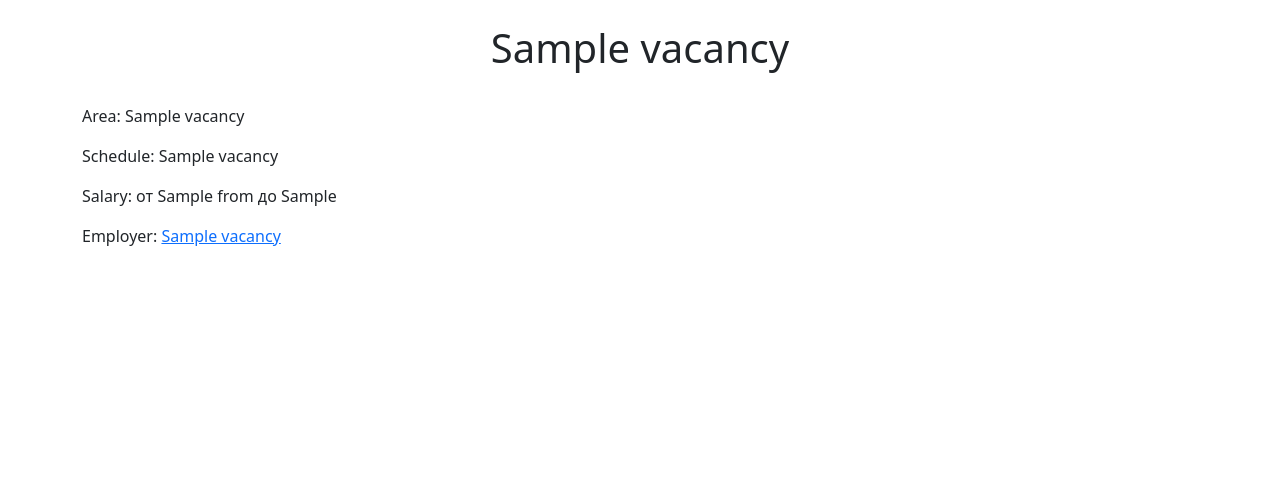
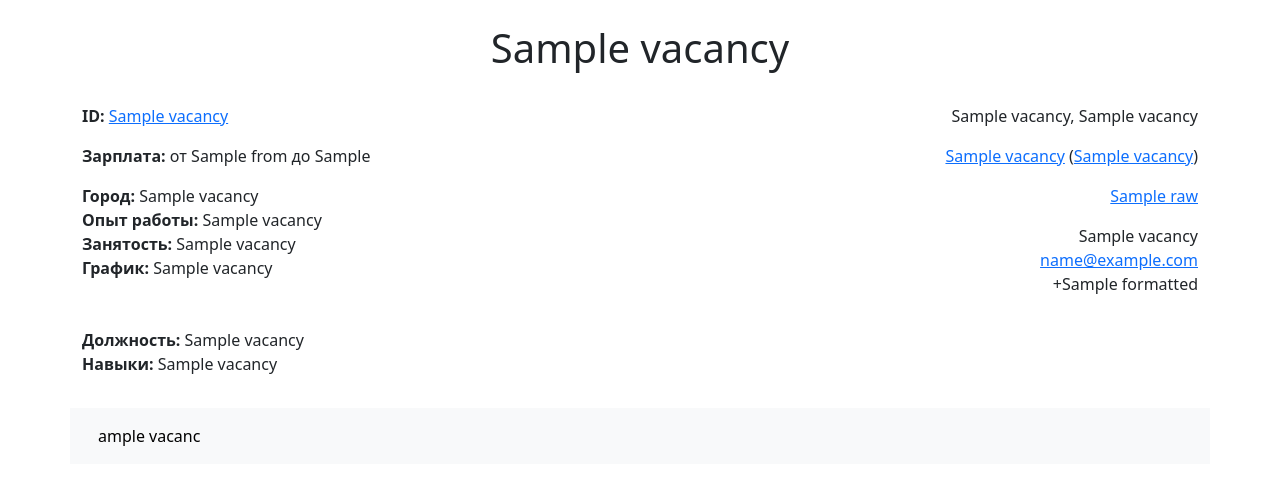
Before and after one commit to ilavir/hh_parser, a Flask app: template templates/vacancy.html in a window 1280 px wide. Shown: the top 485 px of the page. Run offline with Flask 3, Linux system fonts and the light colour scheme; the template is opened without the code that fills it: most values are stand-ins (such as "Sample title", 1, 10 or a date in 2020).

Commit message:
Added vacancy detail view

```diff
--- a/app.py
+++ b/app.py
@@ -43,7 +43,7 @@
 
     conn.close()
 
-    # Convert salary strings to dictionaries
+    # Convertions
     for i, vacancy in enumerate(vacancies):
         dt_object = datetime.strptime(vacancy[7], "%Y-%m-%dT%H:%M:%S%z")
         formatted_date = dt_object.strftime("%d.%m.%Y")
@@ -55,17 +55,26 @@
 def get_vacancy_by_id(selected_db, vacancy_id):
     conn, cursor = db_connect(selected_db)
     query = """
-        SELECT vacancy.hh_id, vacancy.name, area.name, schedule.name, vacancy.salary,
-        employer.hh_id, employer.name FROM vacancy JOIN area ON vacancy.area_id = area.area_id
-        JOIN schedule ON vacancy.schedule_id = schedule.schedule_id JOIN employer ON vacancy.employer_id = employer.employer_id
+        SELECT vacancy_id, vacancy.hh_id, vacancy.url, vacancy.alternate_url, vacancy.name, archived, published_at,
+        vacancy_type.name, salary, experience.name, schedule.name, vacancy_description, vacancy_skills, professional_roles.name,
+        employer.hh_id, employment.name, employer.name, employer.alternate_url, area.name, address, contacts
+        FROM vacancy
+        JOIN vacancy_type ON vacancy.type_id = vacancy_type.type_id
+        JOIN experience ON vacancy.experience_id = experience.experience_id
+        JOIN schedule ON vacancy.schedule_id = schedule.schedule_id
+        JOIN professional_roles ON vacancy.professional_roles_id = professional_roles.professional_roles_id
+        JOIN employer ON vacancy.employer_id = employer.employer_id
+        JOIN employment ON vacancy.employment_id = employment.employment_id
+        JOIN area ON vacancy.area_id = area.area_id
         WHERE vacancy.hh_id = ?
     """
     cursor.execute(query, (vacancy_id,))
     vacancy = cursor.fetchone()
 
-    # Convert salary string to dictionary
-    if vacancy and vacancy[4]:
-        vacancy = vacancy[:4] + (json.loads(vacancy[4]),) + vacancy[5:]
+    # Convertions
+    dt_object = datetime.strptime(vacancy[6], "%Y-%m-%dT%H:%M:%S%z")
+    formatted_date = dt_object.strftime("%d.%m.%Y")
+    vacancy = vacancy[:6] + (formatted_date,) + (vacancy[7],) + (json.loads(vacancy[8]),) + vacancy[9:12] + (json.loads(vacancy[12]),) + vacancy[13:19] + (json.loads(vacancy[19]),) + (json.loads(vacancy[20]),)
 
     conn.close()
 
@@ -82,7 +91,6 @@
     offset = (page - 1) * per_page
 
     vacancies, total_vacancies = get_vacancies(selected_db, offset=offset, per_page=per_page)
-    print(total_vacancies)
     pagination = {'page': page, 'per_page': per_page, 'total': total_vacancies, 'pages': ceil(total_vacancies / per_page)}
 
     return render_template('index.html', db_files=db_files, selected_db=selected_db, vacancies=vacancies, pagination=pagination)
@@ -96,7 +104,18 @@
     if not vacancy:
         return "Vacancy not found", 404
 
-    return render_template('vacancy.html', vacancy=vacancy)
+    return render_template('vacancy.html', vacancy=vacancy, selected_db=selected_db)
+
+
+@app.route('/employer/<hh_id>')
+def employer_detail(hh_id):
+    selected_db = request.args.get('db')
+    employer = get_employer_by_id(selected_db, hh_id)
+
+    if not employer:
+        return "Employer not found", 404
+
+    return render_template('employer.html', employer=employer)
 
 
 if __name__ == '__main__':
--- a/templates/vacancy.html
+++ b/templates/vacancy.html
@@ -10,19 +10,71 @@
 <body>
     <div class="container my-4">
         <div class="row">
-            <div class="col text-center">
-                <h1>{{ vacancy[1] }}</h1>
+            <div class="col text-center white {{ 'bg-secondary' if vacancy[5] == 1 }}">
+                <h1>{{ vacancy[4] }}</h1>
             </div>
         </div>
     </div>
     <div class="container">
         <div class="row">
             <div class="col">
-                <p>Area: {{ vacancy[2] }}</p>
-                <p>Schedule: {{ vacancy[3] }}</p>
-                <p>Salary: от {{ vacancy[4]['from'] }} до {{ vacancy[4]['to'] }}</p>
-                <p>Employer: <a href="https://hh.ru/employer/{{ vacancy[5] }}">{{ vacancy[6] }}</a></p>
-                <!-- Add any other details you want to display -->
+                <p><strong>ID:</strong> <a href="{{ vacancy[3] }}" target="_blank">{{ vacancy[1] }}</a></p>
+            </div>
+            <div class="col text-end">
+                <p>{{ vacancy[7] }}, {{ vacancy[6] }}</p>
+            </div>
+        </div>
+        <div class="row">
+            <div class="col">
+                {% if vacancy[8] %}
+                    <p><strong>Зарплата:</strong>
+                    {% set salary_from = vacancy[8]['from'] if vacancy[8] else None %}
+                    {% set salary_to = vacancy[8]['to'] if vacancy[8] else None %}
+                    {% set salary_currency = vacancy[8]['currency'] if vacancy[8] else None %}
+                    {% set salary_gross = 'до вычета налогов' if vacancy[8]['gross'] == True else '' %}
+
+                    {{ ('от {}'.format(salary_from) if salary_from else '') + (' до {}'.format(salary_to) if salary_to else '') + (' {}'.format(salary_currency) if salary_currency else '') + ' {}'.format(salary_gross) }}
+                    </p>
+                {% endif %}
+                <p class="mb-0"><strong>Город:</strong> {{ vacancy[18] }}</p>
+                <p class="mb-0"><strong>Опыт работы:</strong> {{ vacancy[9] }}</p>
+                <p class="mb-0"><strong>Занятость:</strong> {{ vacancy[15] }}</p>
+                <p class="mb-0"><strong>График:</strong> {{ vacancy[10] }}</p>
+            </div>
+            <div class="col-4 text-end">
+                <p><a href="{{ url_for('employer_detail', db=selected_db, hh_id=vacancy[14]) }}">{{ vacancy[16] }}</a> (<a href="{{ vacancy[17] }}" target="_blank">{{ vacancy[14] }}</a>)</p>
+                {% if vacancy[19] %}
+                    {% set address_raw = vacancy[19]['raw'] %}
+
+                    <p><a href="https://maps.yandex.ru?text={{ vacancy_raw }}" target="_blank">{{ address_raw }}</a></p>
+                {% endif %}
+                {% if vacancy[20] %}
+                    {% set contacts_name = vacancy[20]['name'] %}
+                    {% set contacts_email = vacancy[20]['email'] %}
+
+                    <p class="mb-0">{{ contacts_name }}</p>
+                    <p class="mb-0">{{ '<a href="mailto:{}">{}</a>'.format(contacts_email, contacts_email)|safe }}</p>
+                    <p>{% for phone in vacancy[20]['phones'] %}
+                            +{{ phone['formatted'] }}{% if not loop.last %}, {% endif %}
+                        {% endfor %}</p>
+                {% endif %}
+            </div>
+        </div>
+        <div class="row my-3">
+            <div class="col">
+                <p class="mb-0"><strong>Должность:</strong> {{ vacancy[13] }}</p>
+                {% if vacancy[12] %}
+                    <p><strong>Навыки:</strong>
+                        {% for skill in vacancy[12] %}
+                            {{ skill['name'] }}{% if not loop.last %}, {% endif %}
+                        {% endfor %}
+                    </p>
+                {% endif %}
+            </div>
+        </div>
+        <div class="row mb-5 p-3 text-bg-light">
+            <div class="col">
+                {{ vacancy[11][1:-1]|safe }}
             </div>
         </div>
     </div>
```
Also changed, not shown: db/__init__.py (deleted).
